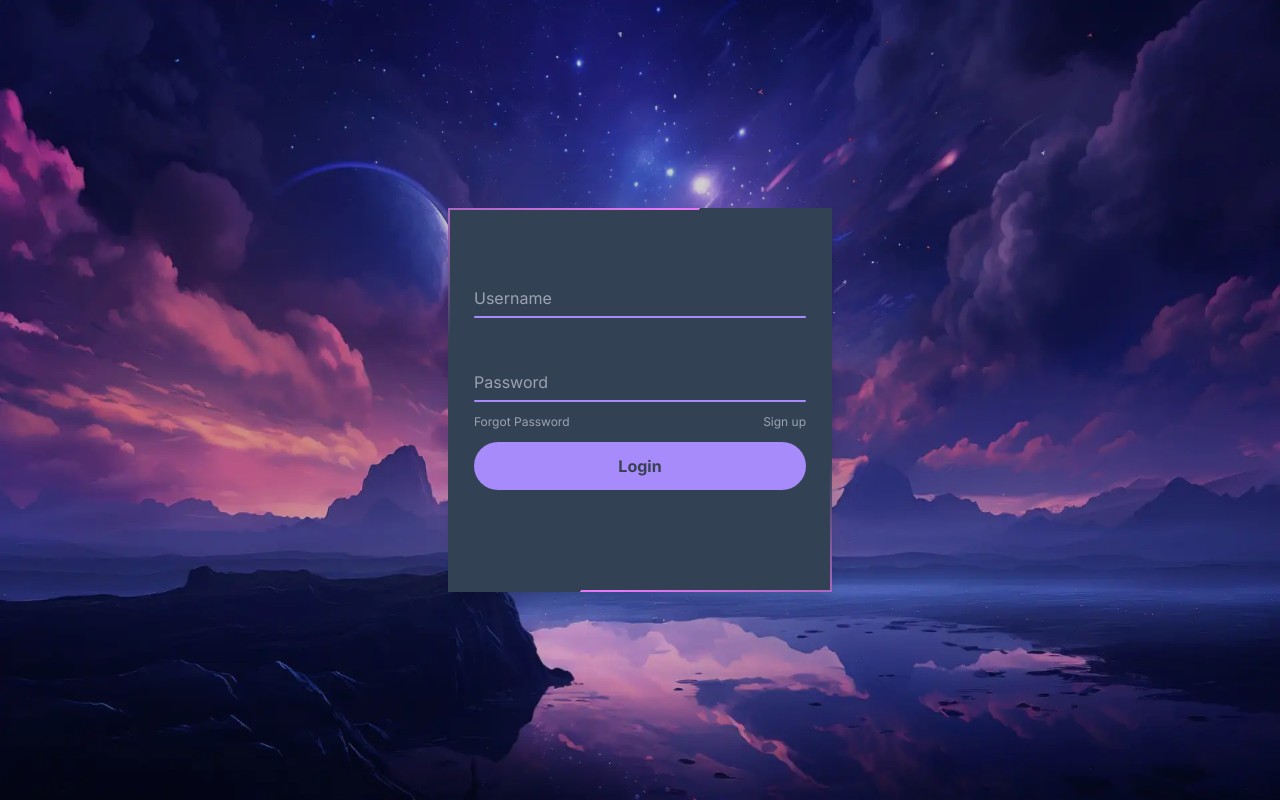
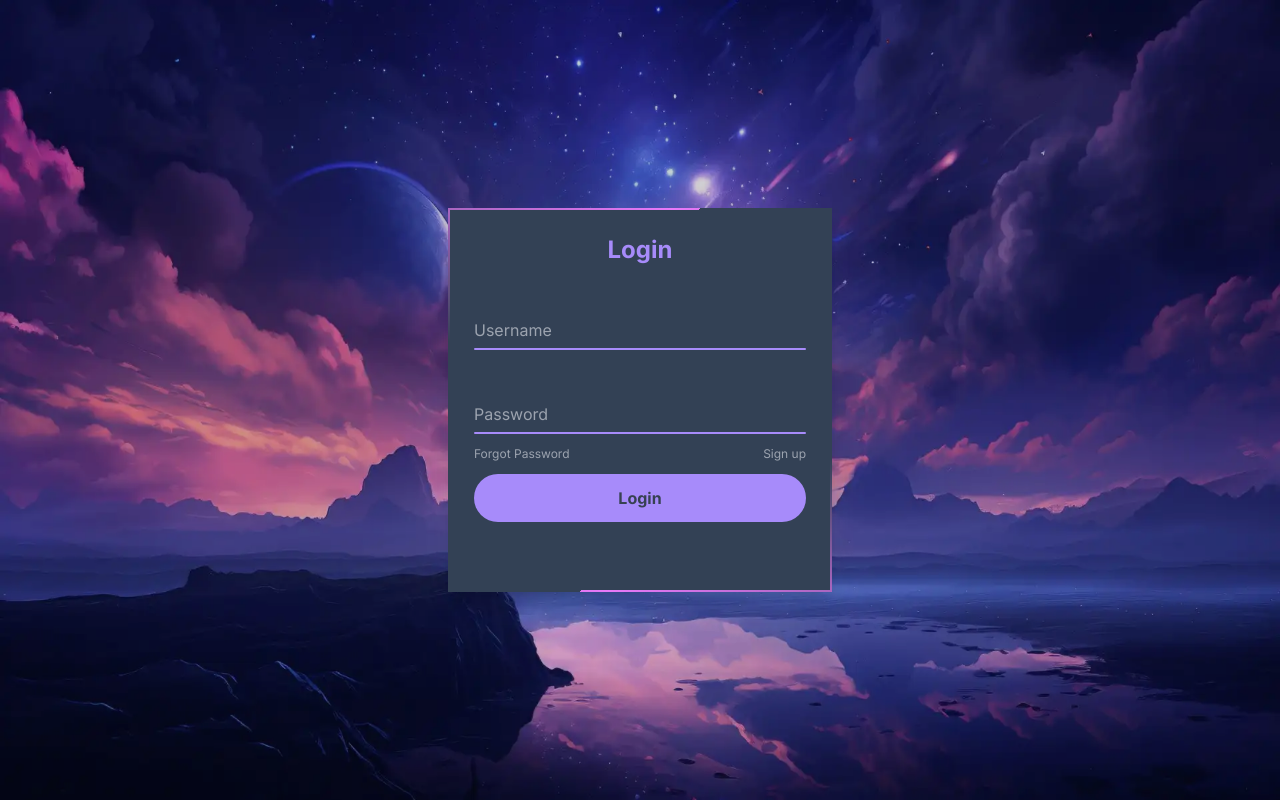
Before and after one commit to Sanzi87/loginmodule, a Next.js app: page / in a window 1280 px wide. Built offline with nearby package versions, Linux system fonts and the light colour scheme.

Commit message:
Add title

```diff
--- a/app/components/LoginModule/LoginModule.tsx
+++ b/app/components/LoginModule/LoginModule.tsx
@@ -49,7 +49,9 @@ const LoginModule = () => {
           className='flex flex-col absolute z-10 bg-slate-700 p-6 inset-0.5'
           noValidate
         >
-          <h2 className='font-bold text-2xl text-center text-violet-400'></h2>
+          <h2 className='font-bold text-2xl text-center text-violet-400'>
+            Login
+          </h2>
           <div className={styles.inputBox}>
             <input
               type='text'
@@ -93,7 +95,7 @@ const LoginModule = () => {
           </div>
           <button
             disabled={isSubmitting}
-            className='submitButton bg-violet-400 text-gray-700 active:bg-violet-300 border-none pz-3 py-3 w-full mt-3 rounded-full font-bold cursor-pointer'
+            className='submitButton bg-violet-400 text-gray-700 active:bg-violet-300 border-none p-3 w-full mt-3 rounded-full font-bold cursor-pointer'
           >
             {isSubmitting ? <Spinner /> : 'Login'}
           </button>
```
